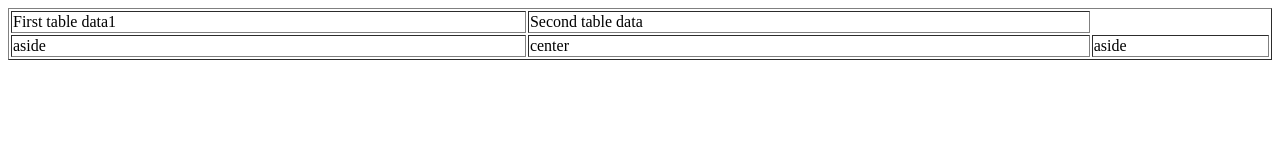
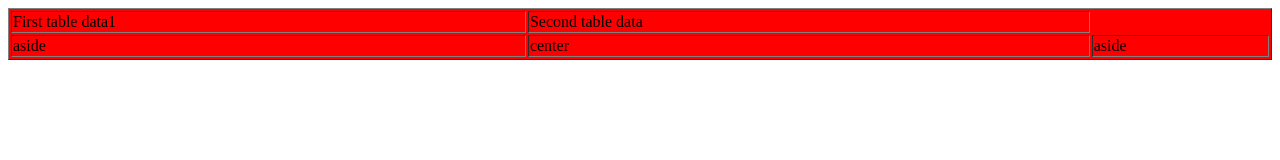
Before and after one commit to Sokhiba/zoom, a plain HTML site: page index.html in a window 1280 px wide. Drawn offline with Linux system fonts and the light colour scheme.

Commit message:
change background color

```diff
--- a/index.html
+++ b/index.html
@@ -7,7 +7,7 @@
     <title>Document</title>
   </head>
   <body>
-    <table border="1" width="100%">
+    <table border="1" width="100%" style="background-color: red">
       <tr>
         <td>First table data1</td>
         <td>Second table data</td>
```
